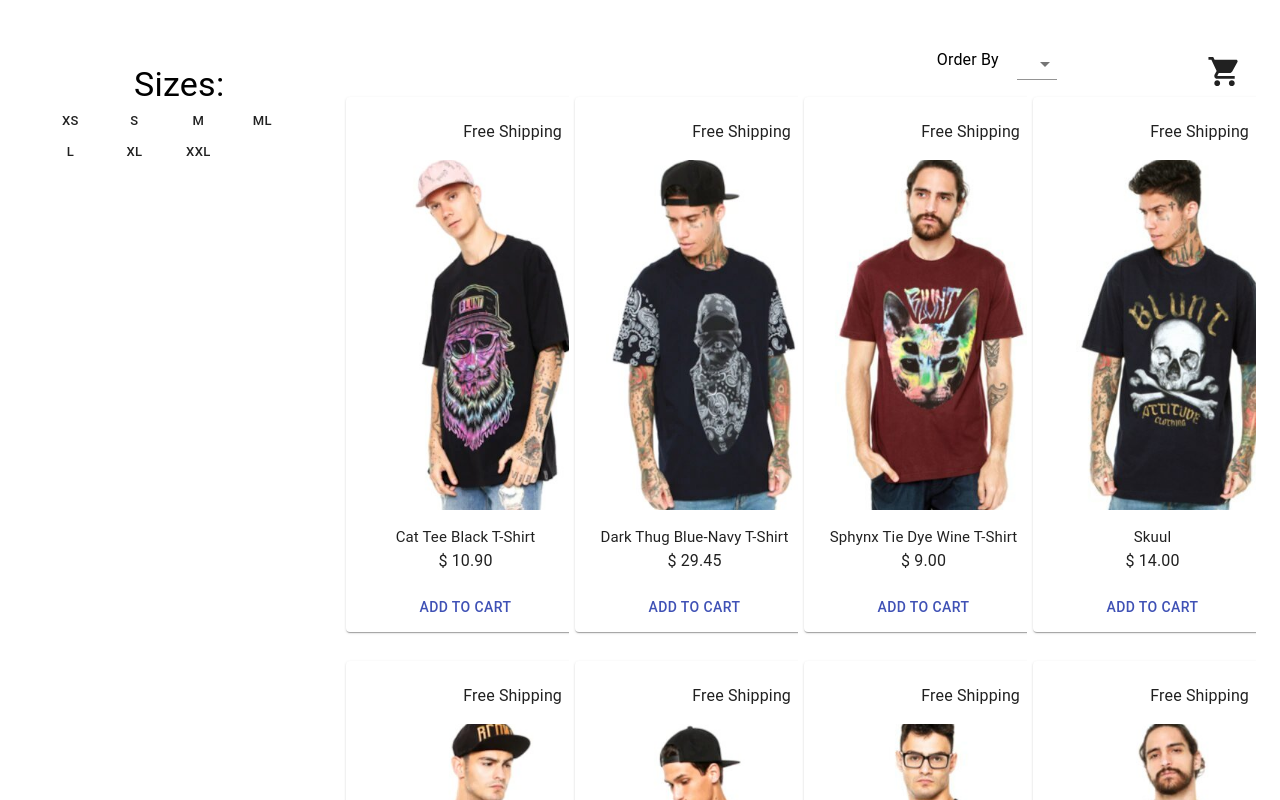
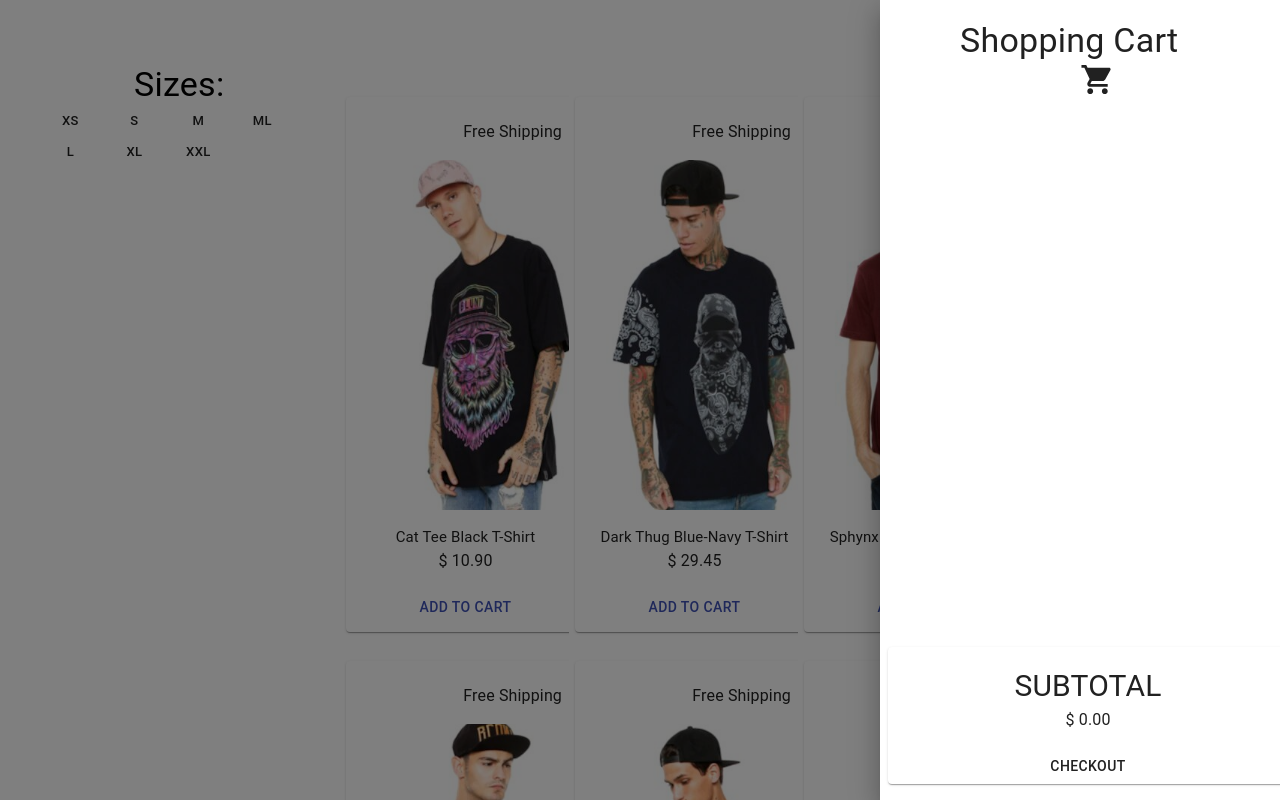
Before and after one commit to sadiejhood/nu-agile-new-shopping-cart, a React (Create React App) app: page / in a window 1280 px wide. Both pictures are taken after a click on the button 1224 px from the left and 71 px from the top of the page. Shown: the top 800 px of the page. Built offline with nearby package versions, Linux system fonts and the light colour scheme.

Commit message:
working static shopping cart

```diff
--- a/src/App.js
+++ b/src/App.js
@@ -1,12 +1,18 @@
 import React, { useEffect, useState } from 'react';
 import Product from './Product.js';
-import { Button, Container, GridList, GridListTile, Grid, Typography, Select, MenuItem} from '@material-ui/core';
+import ShoppingCartItem from './Components/ShoppingCartItem.js';
+import { Button, Container, GridList, GridListTile, Grid, Typography, Select, MenuItem, Drawer, Card, CardActionArea, CardContent} from '@material-ui/core';
 import ShoppingCartIcon from '@material-ui/icons/ShoppingCart';
 
 const App = () => {
   const [data, setData] = useState({});
+  const [cartOpen, setCartOpen] = useState(false)
+  const [shoppingCartItems, setShoppingCartItems] = useState({})
+  const [totalPrice, setTotalPrice] = useState(0)
+
   const products = Object.values(data);
   const sizes = ['XS', 'S', 'M', 'ML', 'L', 'XL', 'XXL']
+  const items = [products[0]]
 
   useEffect(() => {
     const fetchProducts = async () => {
@@ -16,6 +22,28 @@ const App = () => {
     };
     fetchProducts();
   }, []);
+
+  const flipCart = () => {
+    setCartOpen(!cartOpen)
+  };
+
+  function addToCart(product) {
+    var tempCart = {};
+    Object.keys(shoppingCartItems).forEach((element) => {
+      tempCart[shoppingCartItems[element].item.sku] = {item: shoppingCartItems[element].item, quantity: shoppingCartItems[element].quantity}
+    });
+
+    if (tempCart[product.sku]) {
+      tempCart[product.sku].quantity = tempCart[product.sku].quantity + 1
+    } else {
+      console.log("Adding....", product)
+      tempCart[product.sku] = {item: product, quantity: 1}
+      setTotalPrice(totalPrice + product.price)
+    }
+
+    setShoppingCartItems(tempCart)
+  };
+
 
   return (
     <Grid direction="row" container alignItems="stretch"   justify="flex-start">
@@ -45,18 +73,64 @@ const App = () => {
                 </Select>
               </Grid>
             <Grid item>
-              <Button><ShoppingCartIcon fontSize="large" /></Button>
+              <Button onClick={flipCart}><ShoppingCartIcon fontSize="large" /></Button>
             </Grid>
           </Grid>
           <GridList cols={4} cellHeight={560}>
               {products.map(product =>
                 <GridListTile>
-                  <Product product={ product } ></Product>
+                  <Card className="card">
+                    <Product product={ product } ></Product>
+                    <Button color='primary' fullWidth={true} onClick={() => addToCart(product)}>Add to Cart</Button>
+                  </Card>
                 </GridListTile>
               )}
           </GridList>
         </Container>
       </Grid>
+
+      <Drawer anchor="right" open={ cartOpen } onClose={ flipCart }>
+        <Grid container direction="column" style={{overflow: 'hidden'}}>
+          <Grid item style={{paddingTop: '5%'}}>
+            <div style={{paddingLeft: '20%'}}>
+              <Typography variant={'h4'}>
+                Shopping Cart
+              </Typography>
+            </div>
+            <div style={{paddingLeft: '50%', width: '400px'}}>
+              <ShoppingCartIcon fontSize="large"/>
+            </div>
+          </Grid>
+          <Grid item style={{height: '60%', overflow: 'scroll'}}>
+            {
+              Object.keys(shoppingCartItems).map((item) => {
+                return (
+                  <Typography>
+                    <ShoppingCartItem item={[shoppingCartItems[item].item, shoppingCartItems[item].quantity]}></ShoppingCartItem>
+                  </Typography>
+                )
+              })
+            }
+          </Grid>
+          <div style={{position: 'absolute', bottom: '2%', paddingLeft: '2%', width: '100%'}}>
+            <Card>
+              <CardContent>
+                  <Typography >
+                    <div style={{textAlign: 'center', fontSize: '30px'}}>
+                      SUBTOTAL
+                    </div>
+                    <div style={{textAlign: 'center'}}>
+                    $ {totalPrice.toFixed(2)}
+                    </div>
+                  </Typography>
+              </CardContent>
+              <CardActionArea>
+                <Button fullWidth={true}> CHECKOUT </Button>
+              </CardActionArea>
+            </Card>
+          </div>
+        </Grid>
+      </Drawer>
     </Grid>
   );
 };
--- /dev/null
+++ b/src/Components/ShoppingCartItem.js
@@ -0,0 +1,32 @@
+import React, { useEffect, useState } from 'react';
+import { Card, CardMedia, CardContent, Typography } from '@material-ui/core';
+
+const ShoppingCartItem = ({item}) => {
+
+    const thumbnailImageLocation = "/data/" + item[0].sku + "_2.jpg";
+    console.log(item)
+
+    return (
+        <Card style={{paddingLeft: '2%'}}>
+            <div style={{display: 'flex', flexDirection: 'row', width: '400px'}}>
+                <CardMedia
+                        style={{height: '150px', width: '75px', float: 'left'}}
+                        image={thumbnailImageLocation}
+                        title="Image of shirt"
+                />
+                <CardContent style={{float: 'right'}}>
+                    <Typography>
+                        {item[0].title}
+                    </Typography>
+                    <Typography>
+                        {item[0].currencyFormat} { item[0].price.toFixed(2) }
+                    </Typography>
+                    <Typography>Quantity: {item[1]}</Typography>
+                </CardContent>
+            </div>
+        </Card>
+    );
+};
+
+
+export default ShoppingCartItem;
--- a/src/Product.js
+++ b/src/Product.js
@@ -1,5 +1,5 @@
-import React, { useEffect, useState } from 'react';
-import { Button, Card, CardHeader, CardMedia, CardContent, Typography } from '@material-ui/core';
+import React, { useEffect, useState, Fragment } from 'react';
+import { CardMedia, CardContent, Typography } from '@material-ui/core';
 
 const Product = ({ product }) => {
 
@@ -7,7 +7,7 @@ const Product = ({ product }) => {
     const thumbnailImageLocation = "/data/" + product.sku + "_2.jpg";
 
     return (
-            <Card className="card">
+        <Fragment>
         <CardContent>
             {(() => {
                 switch (product.isFreeShipping) {
@@ -30,8 +30,7 @@ const Product = ({ product }) => {
                 {product.currencyFormat} { product.price.toFixed(2) }
             </Typography>
         </CardContent>
-                <Button color='primary' fullWidth={true}>Add to Cart</Button>
-            </Card>
+        </Fragment>
     );
 }
 
```
Lines whose indentation alone changed are shown as unchanged.
